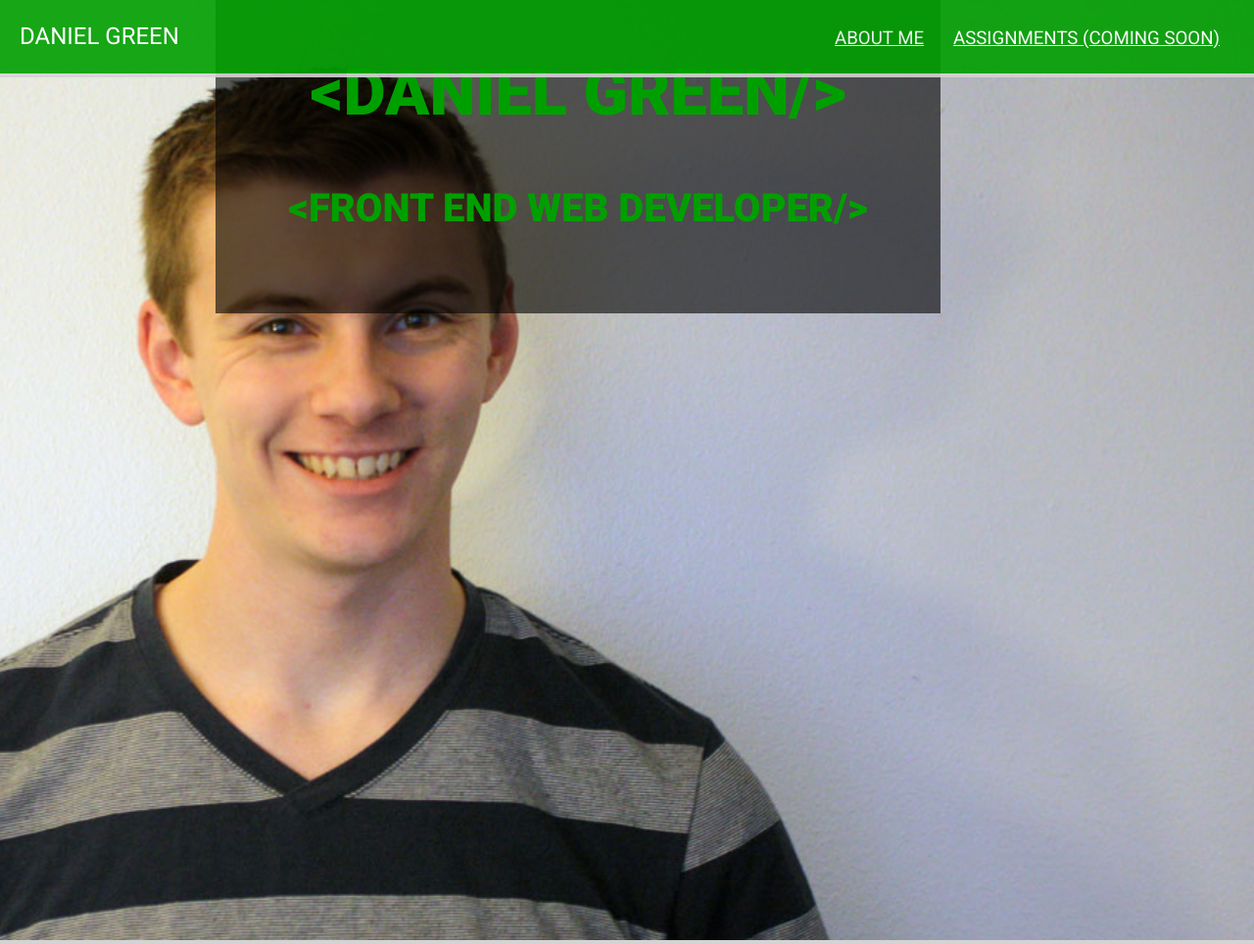
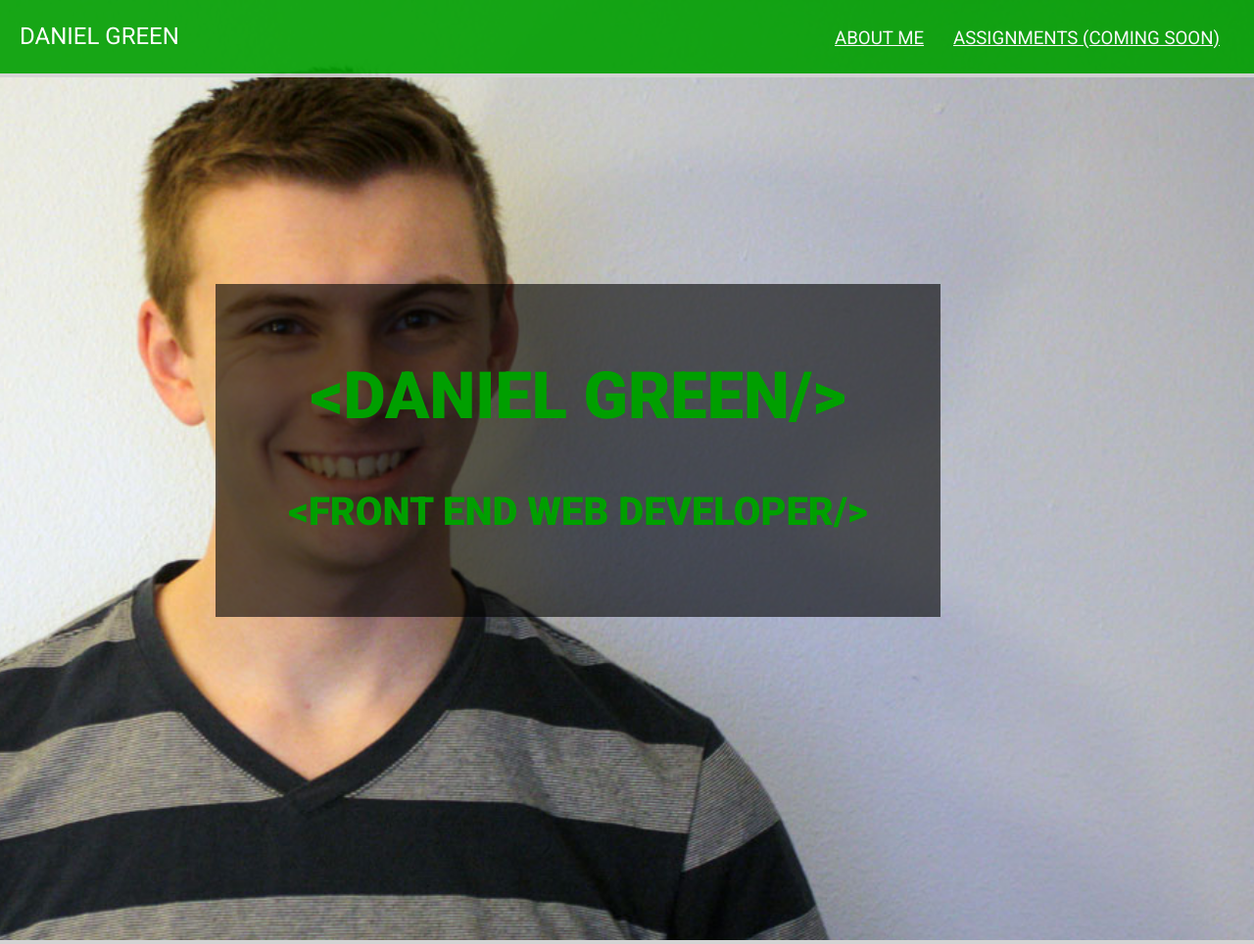
Before and after one commit to danverde/home-page-313, a PHP site: page / in a window 1280 px wide. Shown: the top 964 px of the page at 98% size. Run offline with PHP 8.4, Linux system fonts and the light colour scheme.

Commit message:
got it for real

```diff
--- a/web/main.css
+++ b/web/main.css
@@ -210,7 +210,7 @@ main section {
     transition: all 1s;
 }
 
-.scrollBox.moveIn {
+#intro .scrollBox.moveIn {
     opacity: 1;
     top: 0vh;
     margin-top: 25%;
```
